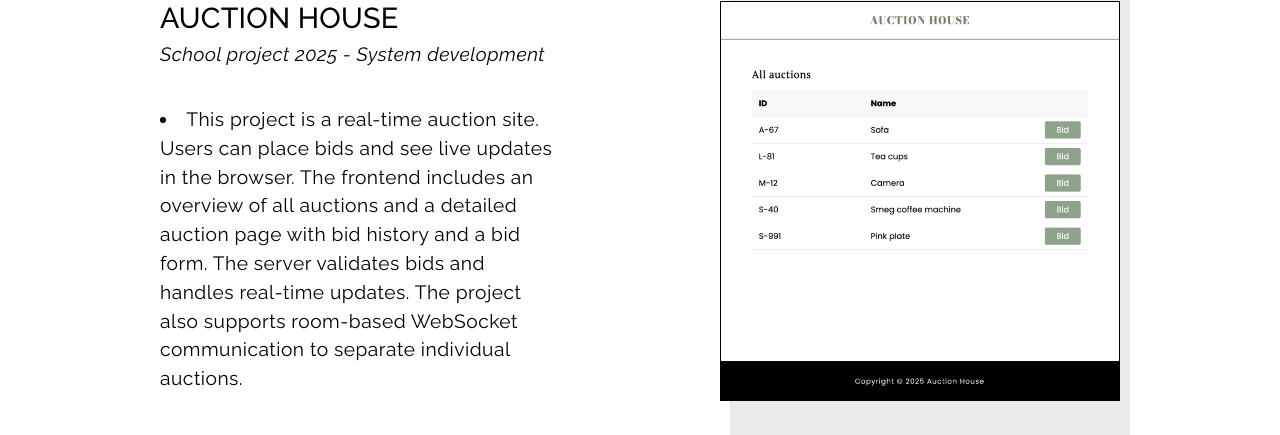
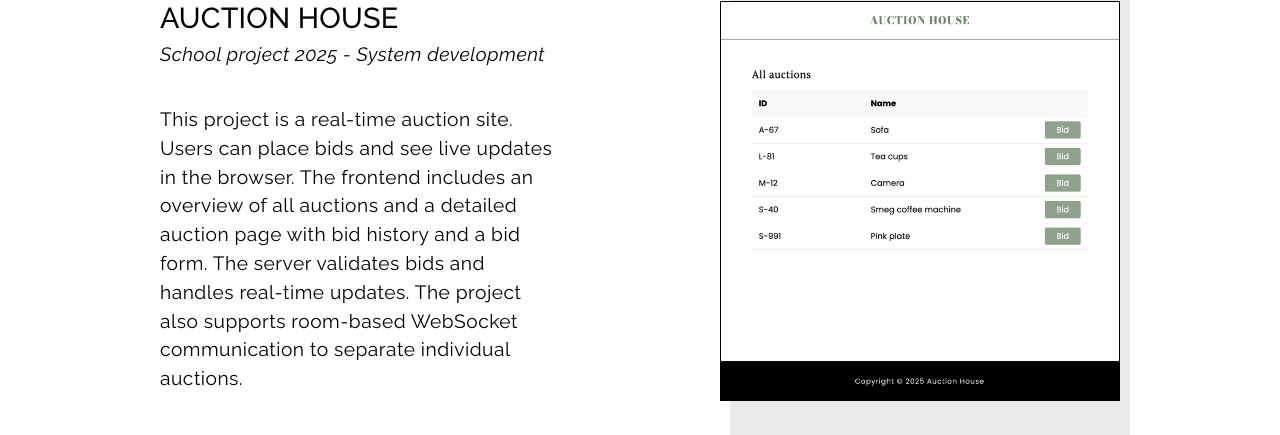
Before and after one commit to malinjansson/mjportfolio, a React (Vite) app: page /project/auctionhouse in a window 1280 px wide. Shown: the part 207-642 px from the top of the page. Built offline with nearby package versions, Linux system fonts and the light colour scheme; a web font is replaced by a local one.

Commit message:
updated the styling on the project description

```diff
--- a/src/styles/projectdetails.scss
+++ b/src/styles/projectdetails.scss
@@ -58,6 +58,13 @@
 
             .project-description {
                 line-height: 1.5;
+                display: flex;
+                flex-direction: column;
+                gap: 1rem;
+
+                li {
+                    list-style: none;
+                }
             }
 
             .project-tech {
```
